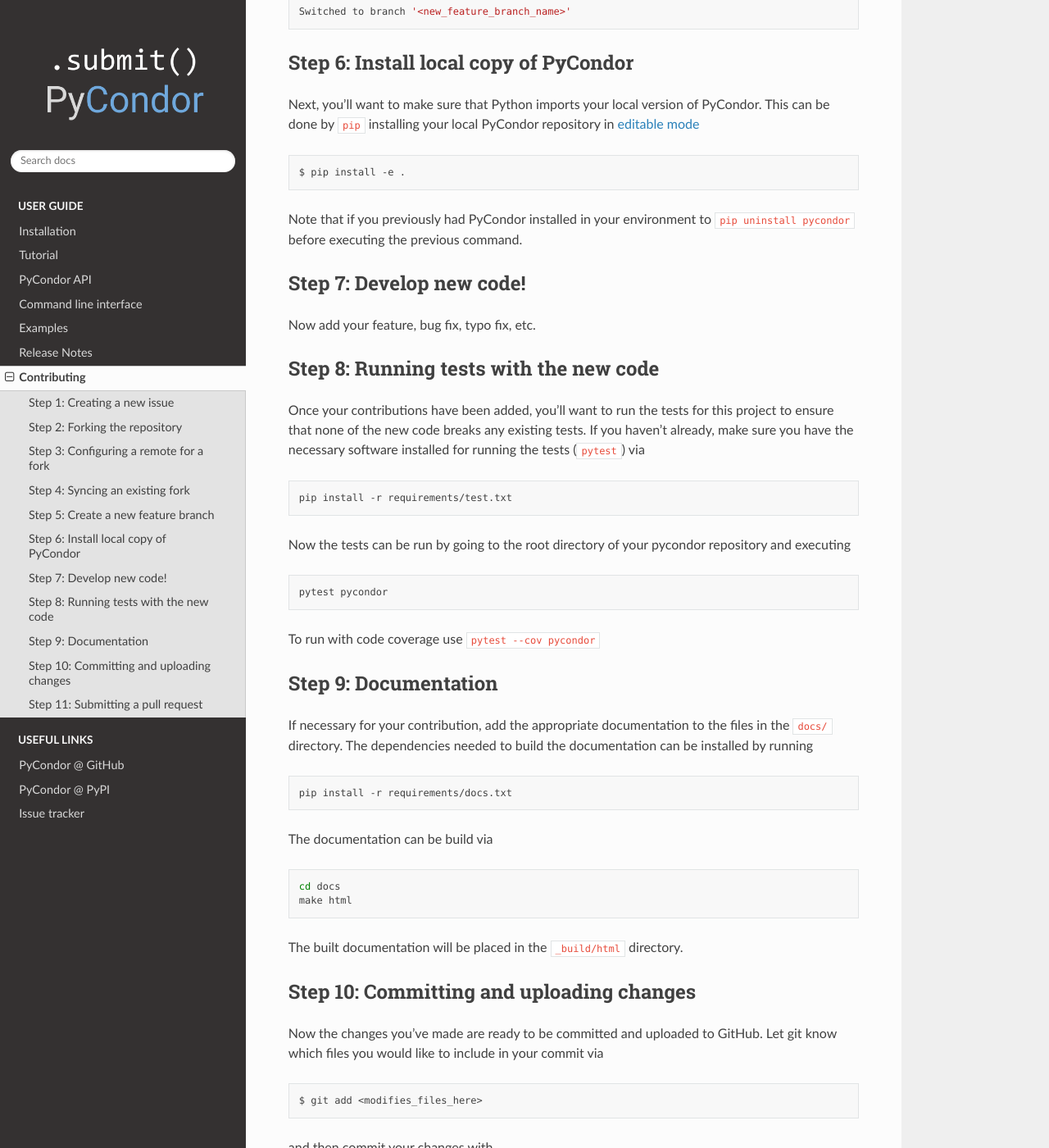
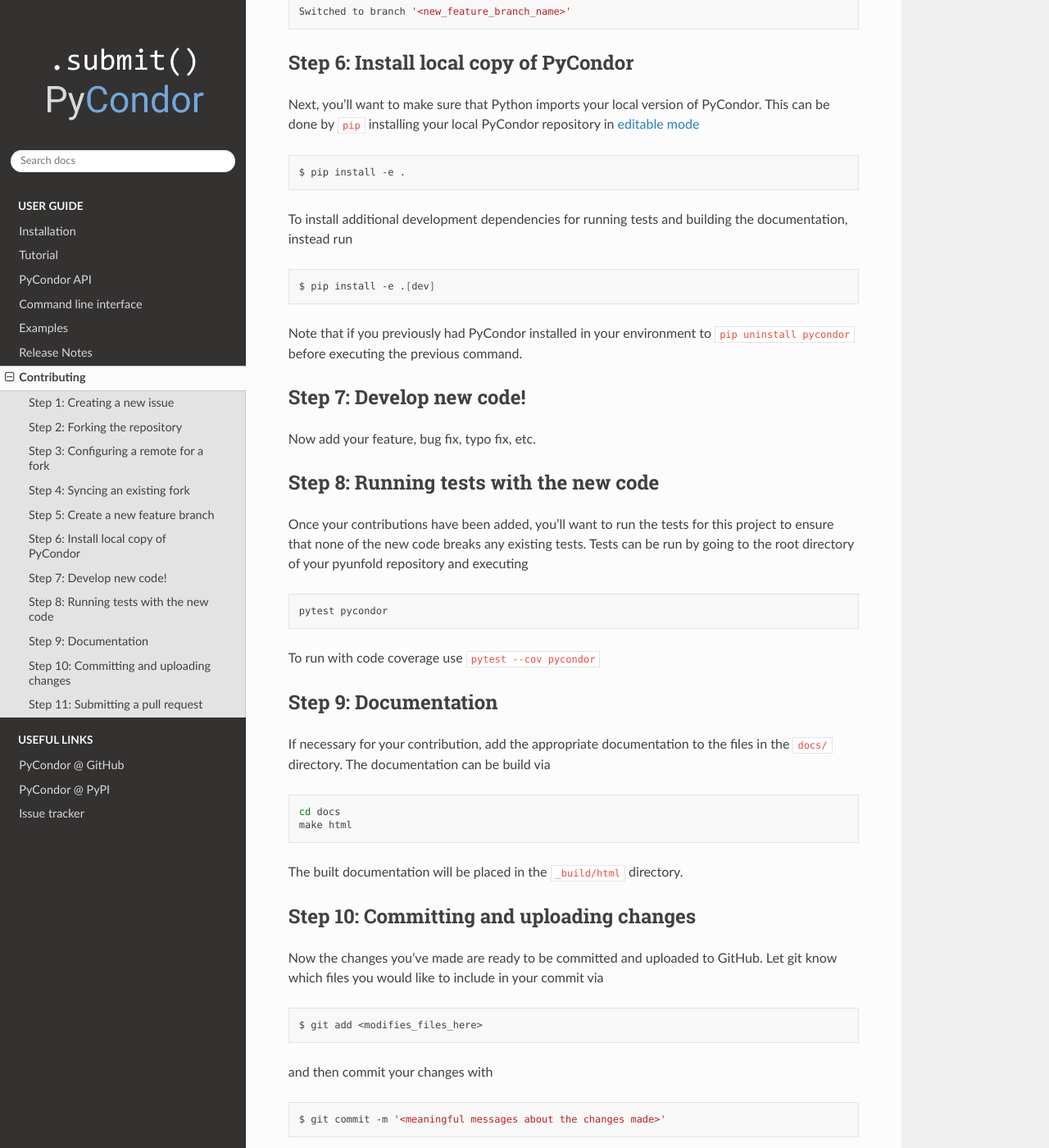
Before and after one commit to pycondor/pycondor, a Sphinx documentation site: the page built from docs/contributing.rst, in a window 1280 px wide and 1400 px high, scrolled down 2612 px. Shown: the whole window at 82% size. Built offline with Sphinx 7.4.7 and the Read the Docs theme 2.0.0, drawn with Linux system fonts in a browser that asks for light colours; the version number is read from the project's files by our own code.

```diff
--- a/docs/contributing.rst
+++ b/docs/contributing.rst
@@ -143,6 +143,12 @@
 
     $ pip install -e .
 
+To install additional development dependencies for running tests and building the documentation, instead run
+
+.. code-block:: bash
+
+    $ pip install -e .[dev]
+
 Note that if you previously had PyCondor installed in your environment to ``pip uninstall pycondor`` before executing the previous command.
 
 
@@ -157,14 +163,7 @@
 Step 8: Running tests with the new code
 =======================================
 
-Once your contributions have been added, you'll want to run the tests for this project to ensure that none of the new code breaks any existing tests. If you haven't already, make sure you have the necessary software installed for running the tests (``pytest``) via
-
-.. code-block:: bash
-
-    pip install -r requirements/test.txt
-
-
-Now the tests can be run by going to the root directory of your pycondor repository and executing
+Once your contributions have been added, you’ll want to run the tests for this project to ensure that none of the new code breaks any existing tests. Tests can be run by going to the root directory of your pyunfold repository and executing
 
 .. code-block:: bash
 
@@ -176,13 +175,7 @@
 Step 9: Documentation
 =====================
 
-If necessary for your contribution, add the appropriate documentation to the files in the ``docs/`` directory. The dependencies needed to build the documentation can be installed by running
-
-.. code-block:: bash
-
-    pip install -r requirements/docs.txt
-
-The documentation can be build via
+If necessary for your contribution, add the appropriate documentation to the files in the ``docs/`` directory. The documentation can be build via
 
 .. code-block:: bash
 
```
